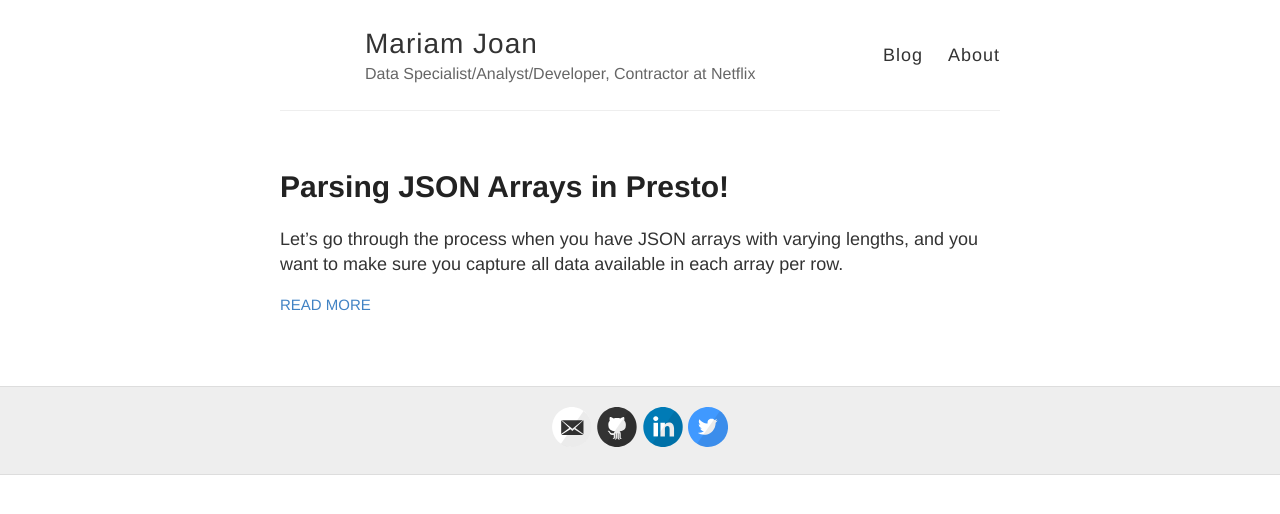
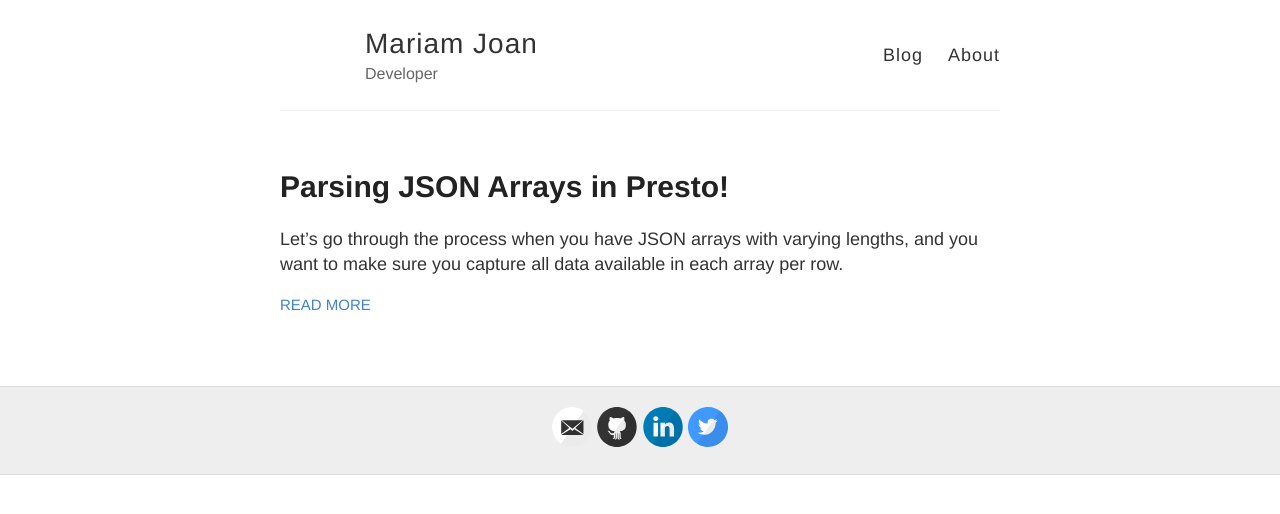
Before and after one commit to MJOAN/mjoan.github.io, a Jekyll site: the page built from index.html, in a window 1280 px wide. Shown: the top 514 px of the page. Built offline with Jekyll 4.4.1, drawn with Linux system fonts in a browser that asks for light colours.

Commit message:
update description

```diff
--- a/_config.yml
+++ b/_config.yml
@@ -3,7 +3,7 @@
 ############# CREDIT to barryclark/jekyll-now FOR TEMPLATE ##########
 
 name: Mariam Joan
-description: Data Specialist/Analyst/Developer, Contractor at Netflix
+description: Developer
 # avatar:
 
 footer-links:
```
